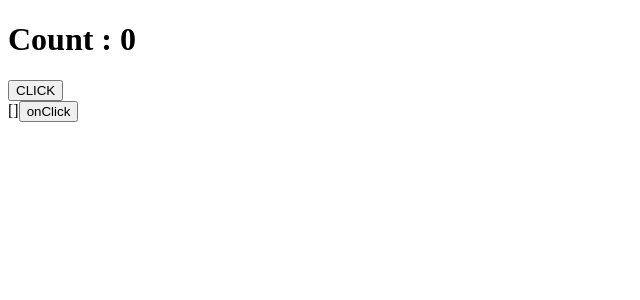
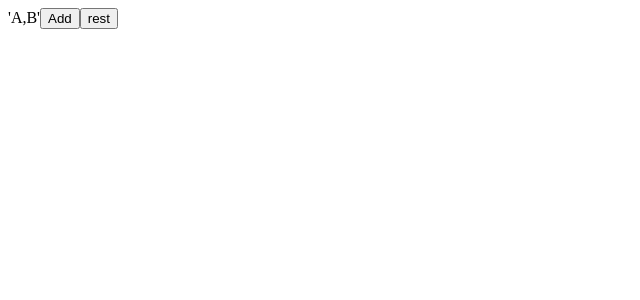
Before and after one commit to ManhAnNguyen/ci88, a React (Vite) app: page / in a window 1280 px wide. Shown: the top 300 px of the page, without its empty margins (0-640 px from the left). Built offline with nearby package versions, Linux system fonts and the light colour scheme.

Commit message:
add day 5_lab

```diff
--- a/src/App.jsx
+++ b/src/App.jsx
@@ -1,42 +1,18 @@
 import React from "react";
-import Count from "./component/Count";
-import Person from "./component/Person";
-import Husband from "./component/Husband";
 
 const App = () => {
+  const onClick = () => {
+    const value = prompt("Enter name");
+
+    console.log(value);
+  };
   return (
     <div>
-      <Count />
-      <Husband />
+      'A,B'
+      <button onClick={onClick}>Add</button>
+      <button onClick={onClick}>rest</button>
     </div>
   );
 };
 
 export default App;
-
-// import React, { useState } from "react";
-
-// const App = () => {
-//   const [countState, setCountState] = useState(0);
-//   let countNormal = 0;
-
-//   const onClickState = () => {
-//     setCountState(100000);
-//   };
-
-//   const onClickNormal = () => {
-//     countNormal = 100000;
-//   };
-
-//   console.log("re-render");
-//   return (
-//     <div>
-//       <h1>countState : {countState}</h1>
-//       <h1>countNormal : {countNormal}</h1>
-//       <button onClick={onClickState}>onClickState!</button>
-//       <button onClick={onClickNormal}>onClickNormal!</button>
-//     </div>
-//   );
-// };
-
-// export default App;
```
